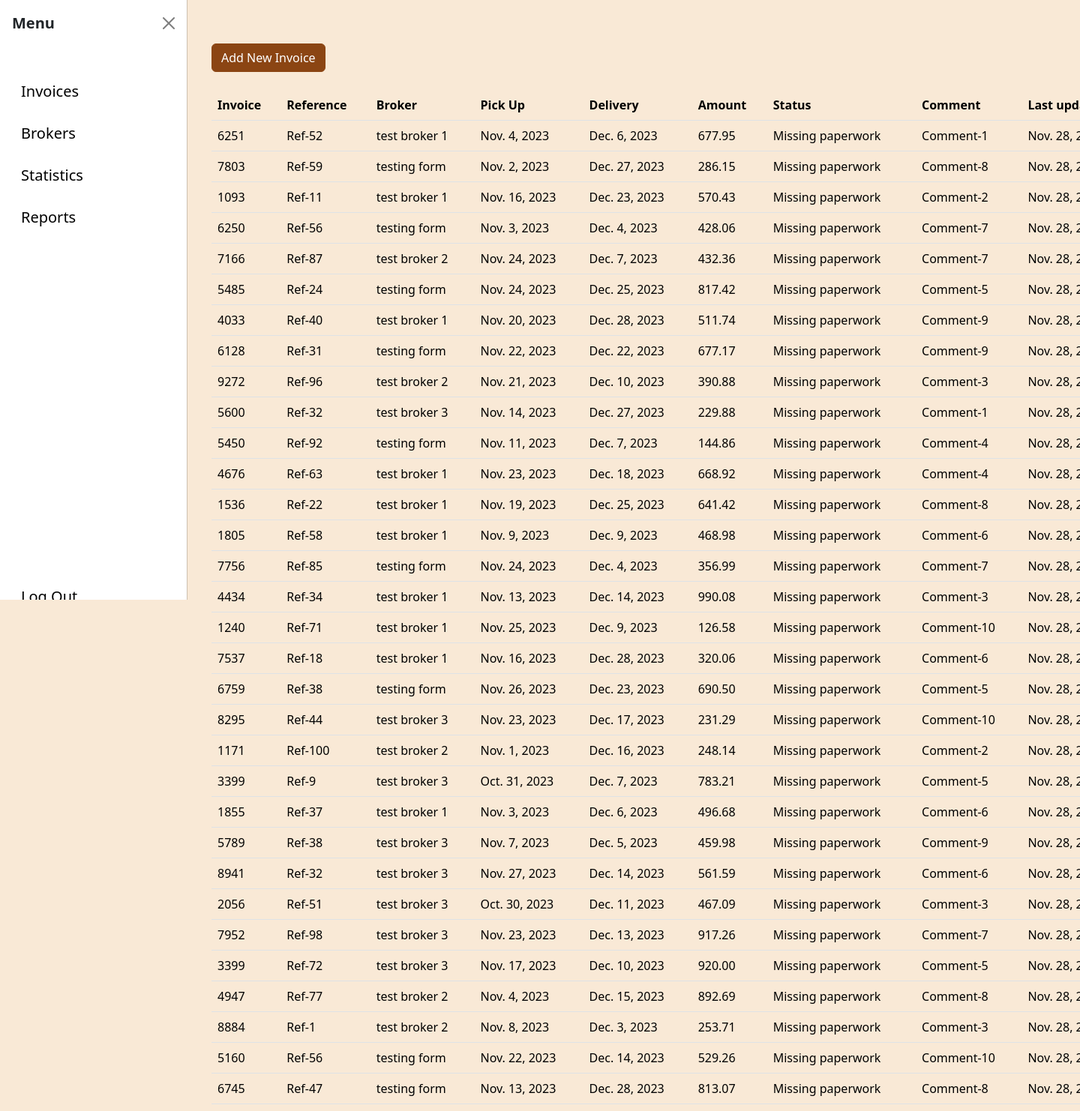
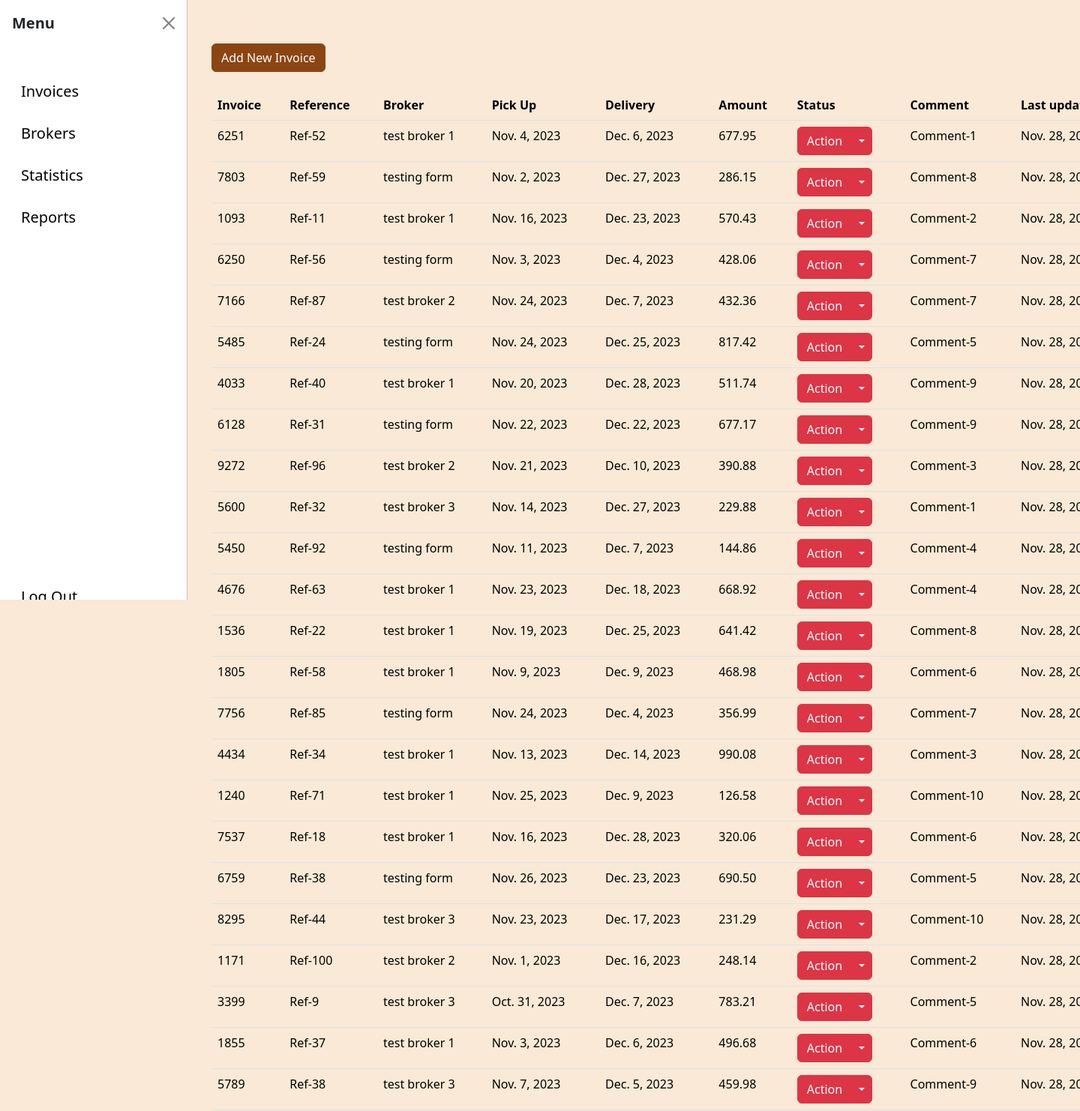
Before and after one commit to NurulloMahmud/BM-Invoices, a Django app: page /invoices/all/ in a window 1440 px wide; the page is wider, and only the part inside the window is pictured. Shown: the top 1482 px of that part at 75% size. Run offline with Django 4.2, Linux system fonts and the light colour scheme; data comes from the database, SQL or seed files in the repository.

Commit message:
dropdown

```diff
--- a/invoices/templates/invoices/invoice_list.html
+++ b/invoices/templates/invoices/invoice_list.html
@@ -57,7 +57,19 @@
                         {{ invoice.amount }}
                     </td>
                     <td>
-                        {{ invoice.status }}
+                        <div class="btn-group">
+                            <button type="button" class="btn btn-danger">Action</button>
+                            <button type="button" class="btn btn-danger dropdown-toggle dropdown-toggle-split" data-bs-toggle="dropdown" aria-expanded="false">
+                              <span class="visually-hidden">Toggle Dropdown</span>
+                            </button>
+                            <ul class="dropdown-menu">
+                              <li><a class="dropdown-item" href="#">Action</a></li>
+                              <li><a class="dropdown-item" href="#">Another action</a></li>
+                              <li><a class="dropdown-item" href="#">Something else here</a></li>
+                              <li><hr class="dropdown-divider"></li>
+                              <li><a class="dropdown-item" href="#">Separated link</a></li>
+                            </ul>
+                          </div>
                     </td>
                     <td>
                         {{ invoice.comment }}
--- a/invoices/views.py
+++ b/invoices/views.py
@@ -17,10 +17,12 @@ class InvoiceCreateView(View):
     def get(self, request):
         statuses = Status.objects.all()
         brokers = Broker.objects.all()
+        broker_names = [broker.company for broker in brokers]
 
         context = {
             "brokers": brokers,
             "statuses": statuses,
+            'broker_names': broker_names
         }
 
         return render(request, 'invoices/create_invoice.html', context)
```
Also changed, not shown: invoices/templates/invoices/create_invoice.html (+3 -9 lines).
